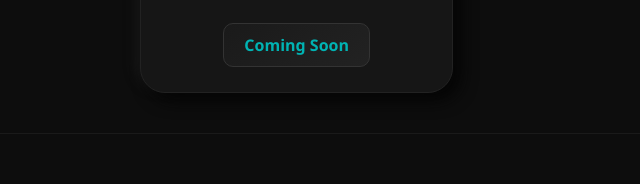
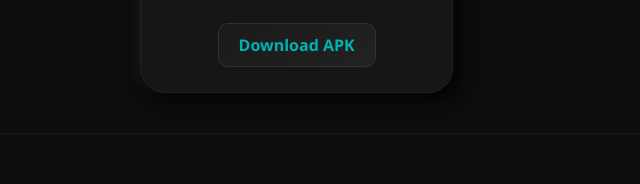
Before and after one commit to EdAvatar-Studio/edavatar-studio.github.io, a plain HTML site: page index.html in a window 1280 px wide. Shown: the part 1107-1291 px from the top of the page, 0-640 px from the left. Drawn offline with Linux system fonts and the light colour scheme.

Commit message:
Update index.html

```diff
--- a/index.html
+++ b/index.html
@@ -52,7 +52,7 @@
             <img src="Ed Half-Tone.jpeg" alt="EdHalfTone" class="app-icon">
             <h3>EdHalfToneCamera</h3>
             <p>Advanced prompt engineering tool for creative AI.</p>
-            <a href="#" class="btn">Coming Soon</a>
+            <a href="edhalftone" class="btn">Download APK</a>
         </div>
     </div>
 
```
